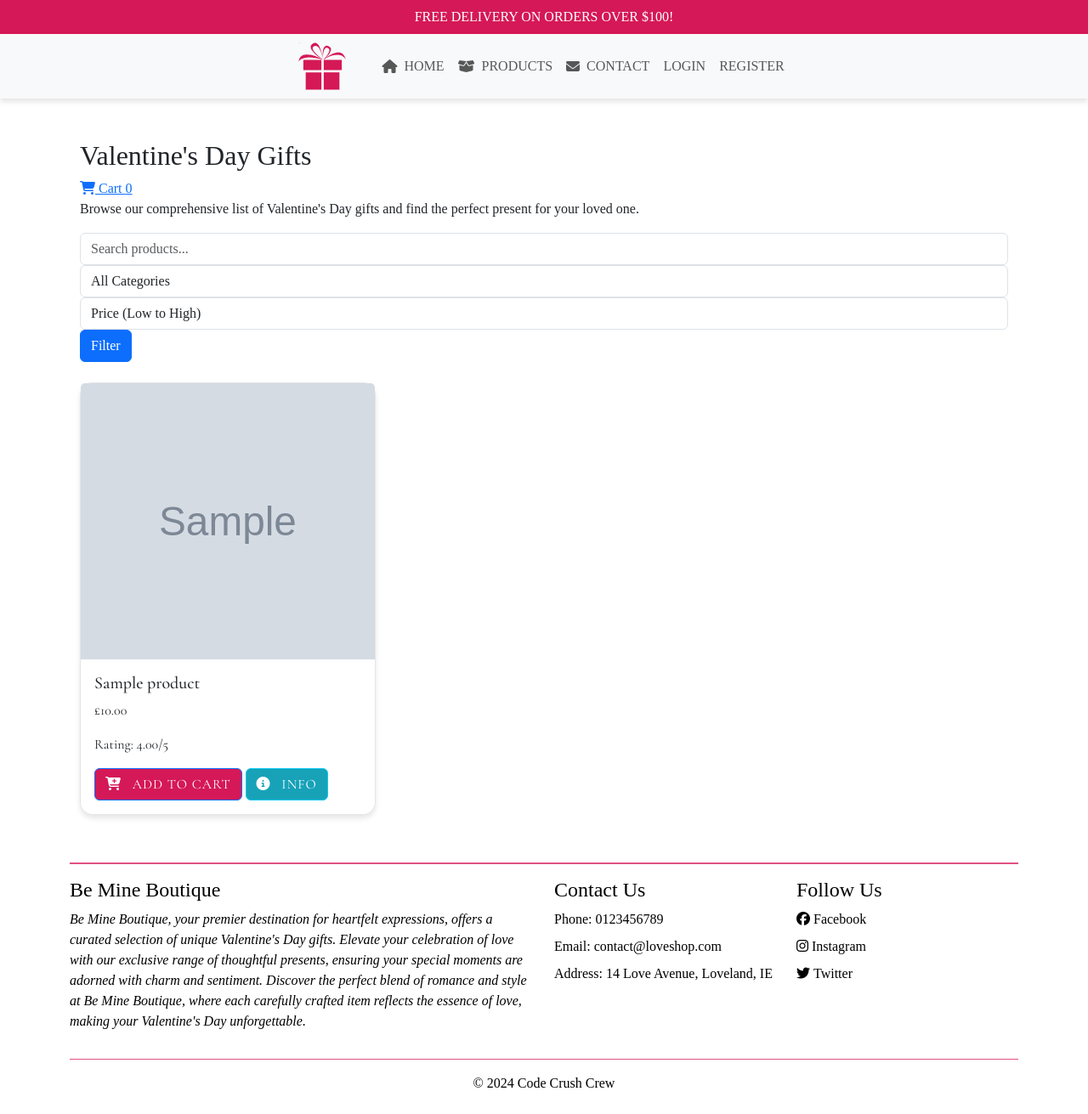
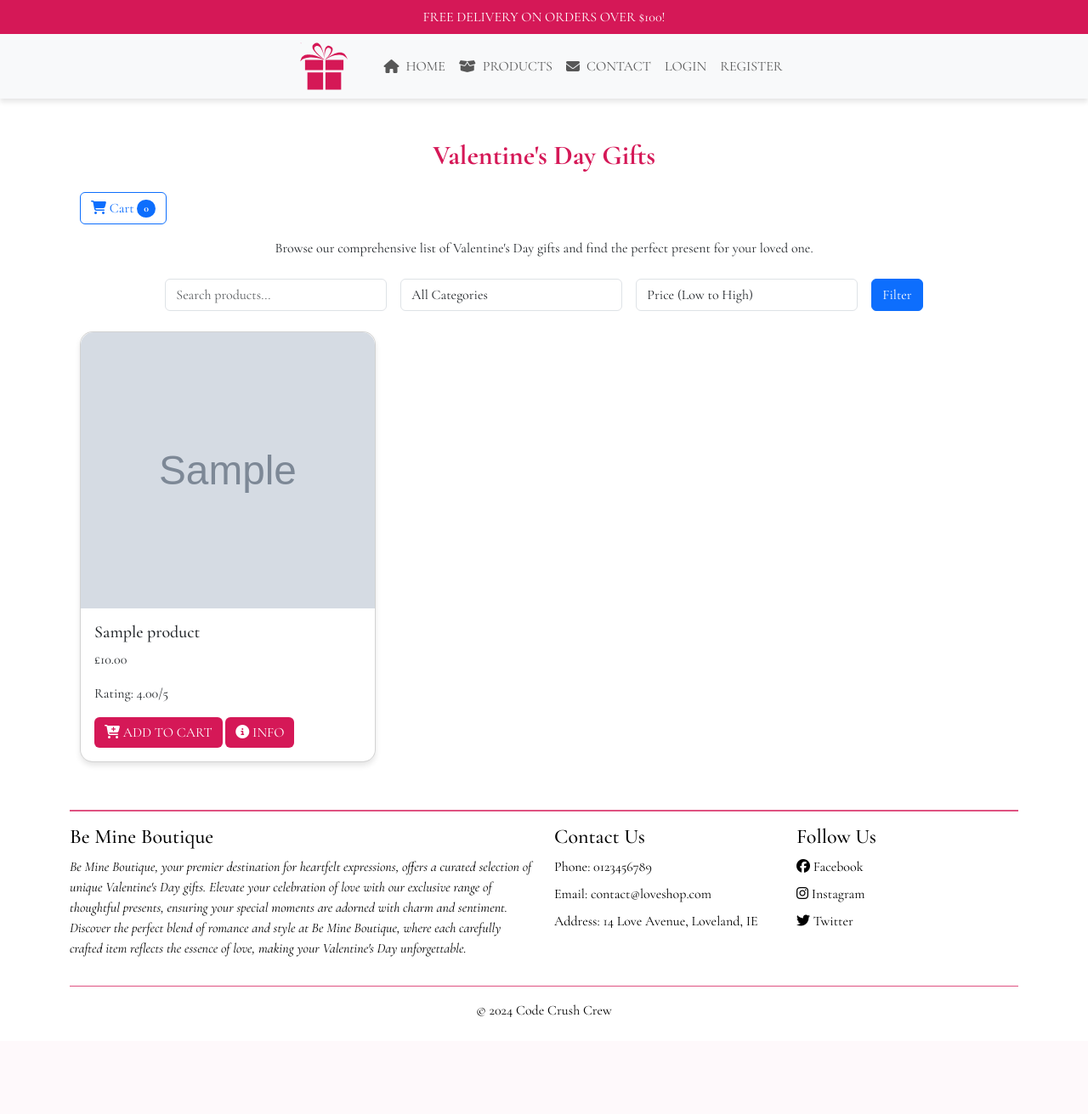
Before and after one commit to JesseRoss001/loveshop, a Django app: page /products/ in a window 1280 px wide. Shown: the whole page at 85% size. After the commit the page ends 1197 px from the top, so only its background shows below. Run offline with Django 5.2, Linux system fonts and the light colour scheme; tables that the repository leaves empty hold one stand-in row (values such as "Sample post"); grey boxes marked "Sample" are stand-in pictures; some libraries are stand-ins or nearby versions.

Commit message:
update product section

```diff
--- a/products/templates/products/product_list.html
+++ b/products/templates/products/product_list.html
@@ -6,12 +6,40 @@
 {% endblock extra_css %}
 {% block content %}
 <div class="container mt-4">
-    <h2>Valentine's Day Gifts</h2>
-    <a href="#" data-bs-toggle="modal" data-bs-target="#cartModal">
-        <i class="fas fa-shopping-cart"></i> Cart <span id="cart-icon-count">0</span>
-    </a>
-    <div id="success-message" style="display: none;"></div>
-    <p>Browse our comprehensive list of Valentine's Day gifts and find the perfect present for your loved one.</p>
+    <h2 class="text-center my-4">Valentine's Day Gifts</h2>
+    <div class="d-flex justify-content-between align-items-center mb-3">
+        <a href="#" class="btn btn-outline-primary" data-bs-toggle="modal" data-bs-target="#cartModal">
+            <i class="fas fa-shopping-cart"></i> Cart <span class="badge bg-primary rounded-pill" id="cart-icon-count">0</span>
+        </a>
+        <div id="success-message" class="alert alert-success" style="display: none;"></div>
+    </div>
+    <p class="text-center mb-4">Browse our comprehensive list of Valentine's Day gifts and find the perfect present for your loved one.</p>
+
+    <!-- Search and Filter Form -->
+    <form method="get" action="" class="mb-4">
+        <div class="row g-3 justify-content-center">
+            <div class="col-md-3">
+                <input type="text" name="query" class="form-control" placeholder="Search products..." value="{{ request.GET.query }}">
+            </div>
+            <div class="col-md-3">
+                <select name="category" class="form-control">
+                    <option value="">All Categories</option>
+                    {% for category, category_display in CATEGORY_CHOICES %}
+                    <option value="{{ category }}" {% if request.GET.category == category %}selected{% endif %}>{{ category_display }}</option>
+                    {% endfor %}
+                </select>
+            </div>
+            <div class="col-md-3">
+                <select name="sort" class="form-control">
+                    <option value="price_asc" {% if request.GET.sort == 'price_asc' %}selected{% endif %}>Price (Low to High)</option>
+                    <option value="price_desc" {% if request.GET.sort == 'price_desc' %}selected{% endif %}>Price (High to Low)</option>
+                </select>
+            </div>
+            <div class="col-md-auto">
+                <button type="submit" class="btn btn-primary">Filter</button>
+            </div>
+        </div>
+    </form>
     <!-- Cart Modal -->
 <!-- Cart Modal -->
 <!-- Product Info Modal -->
@@ -47,31 +75,6 @@
 </div>
 
 
-    <!-- Search and Filter Form -->
-    <form method="get" action="" class="mb-4">
-        <div class="form-row">
-            <div class="col">
-                <input type="text" name="query" class="form-control" placeholder="Search products..." value="{{ request.GET.query }}">
-            </div>
-            <div class="col">
-                <select name="category" class="form-control">
-                    <option value="">All Categories</option>
-                    {% for category, category_display in CATEGORY_CHOICES %}
-                    <option value="{{ category }}" {% if request.GET.category == category %}selected{% endif %}>{{ category_display }}</option>
-                    {% endfor %}
-                </select>
-            </div>
-            <div class="col">
-                <select name="sort" class="form-control">
-                    <option value="price_asc" {% if request.GET.sort == 'price_asc' %}selected{% endif %}>Price (Low to High)</option>
-                    <option value="price_desc" {% if request.GET.sort == 'price_desc' %}selected{% endif %}>Price (High to Low)</option>
-                </select>
-            </div>
-            <div class="col">
-                <button type="submit" class="btn btn-primary">Filter</button>
-            </div>
-        </div>
-    </form>
 
     <!-- Products Grid -->
     <div class="row row-cols-1 row-cols-md-3 g-4">
--- a/static/products/css/style.css
+++ b/static/products/css/style.css
@@ -1,10 +1,48 @@
-/* Add this to the top of your products/css/style.css file */
-/* Existing styles */
 @import url('https://fonts.googleapis.com/css2?family=Cormorant+Garamond:ital,wght@0,300;0,400;0,500;0,600;0,700;1,300;1,400;1,500;1,600;1,700&family=Parisienne&display=swap');
+
+/* General Styles */
+body, h2, .card-title, .card-text, .btn {
+    font-family: 'Cormorant Garamond', serif;
+}
+
+/* Header Styles */
+h2 {
+    color: #d51857;
+    font-weight: bold;
+    margin-bottom: 2rem;
+    text-align: center;
+}
+
+/* Button Styles */
+.ls-btn, .add-to-cart, .btn-info {
+    background-color: #d51857;
+    border: none;
+    color: #fff;
+    font-size: 1rem;
+    padding: .375rem .75rem;
+    text-transform: uppercase;
+    transition: background-color .3s ease;
+}
+
+.ls-btn:hover, .add-to-cart:hover, .btn-info:hover {
+    background-color: #bb164d;
+    color: #fff;
+}
+
+/* Link and Icon Adjustment */
+a {
+    color: #d51857;
+    text-decoration: none;
+}
+
+a:hover {
+    color: #bb164d;
+}
+
+/* Card Styles */
 .card {
-    background-color: rgba(255, 255, 255, 0.8);
+    background-color: rgba(255, 255, 255, 0.9);
     backdrop-filter: blur(10px);
-    border: 1px solid rgba(0,0,0,0.1);
     border-radius: 15px;
     box-shadow: 0px 4px 6px rgba(0, 0, 0, 0.1);
     transition: transform 0.3s ease, box-shadow 0.3s ease;
@@ -17,57 +55,26 @@
 
 .card-img-top {
     width: 100%;
-    height: 325px;
+    height: 200px;
     object-fit: cover;
+    border-top-left-radius: 15px;
+    border-top-right-radius: 15px;
 }
 
-.card-body {
-    padding: 1rem;
+/* Pagination Styles */
+.pagination .page-link {
+    color: #d51857;
+    transition: background-color .3s;
 }
 
-.card-title {
-    font-size: 1.25rem;
-    font-family: 'Cormorant Garamond', serif;
-}
-
-.card-text {
-    font-family: 'Cormorant Garamond', serif;
-}
-
-.add-to-cart,
-.btn-info {
-    font-family: 'Cormorant Garamond', serif;
-    text-transform: uppercase;
-    letter-spacing: 1px;
-}
-
-.add-to-cart {
+.pagination .page-link:hover {
     background-color: #d51857;
     color: #fff;
 }
-
-.add-to-cart:hover {
-    background-color: #bb164d;
-}
-
-.btn-info {
-    background-color: #17a2b8;
-    color: #fff;
-}
-
-.btn-info:hover {
-    background-color: #138496;
-}
-
-/* Icon adjustments */
-.add-to-cart i,
-.btn-info i {
-    margin-right: 0.5rem;
-}
-
-/* Pagination adjustments */
-.pagination {
-    justify-content: center;
+.card-img-top {
+    width: 100%;
+    height: 325px;
+    object-fit: cover;
 }
 
 /* Responsive image grid */
@@ -76,3 +83,28 @@
         height: 150px;
     }
 }
+.falling-heart {
+    position: fixed;
+    top: -50px;
+    font-size: 24px; // Adjust the size as needed
+    color: red;
+    pointer-events: none;
+    animation: fall linear forwards;
+}
+
+@keyframes fall {
+    0% {
+        top: -50px;
+        opacity: 0;
+    }
+    20% {
+        opacity: 1;
+    }
+    80% {
+        opacity: 1;
+    }
+    100% {
+        top: 100vh;
+        opacity: 0;
+    }
+}
```
